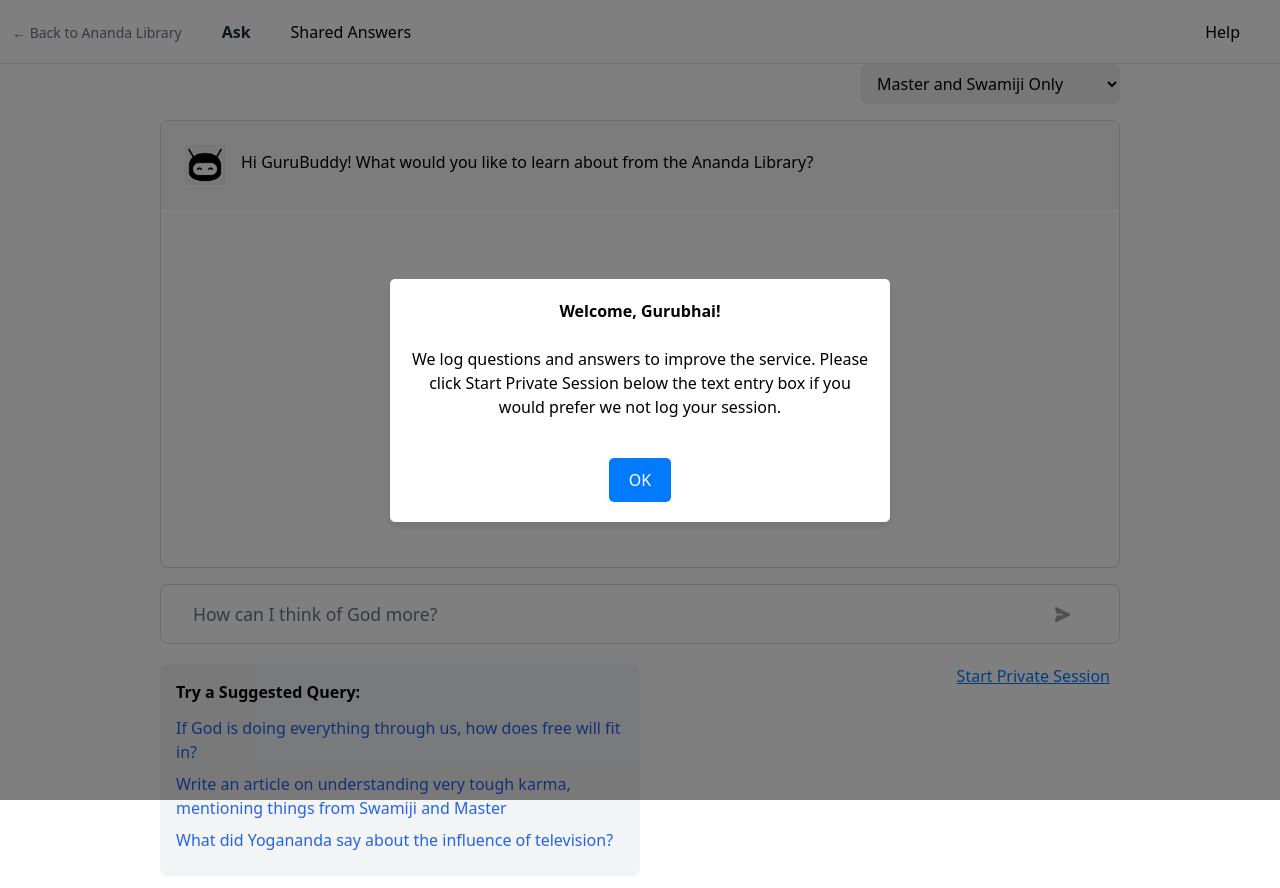
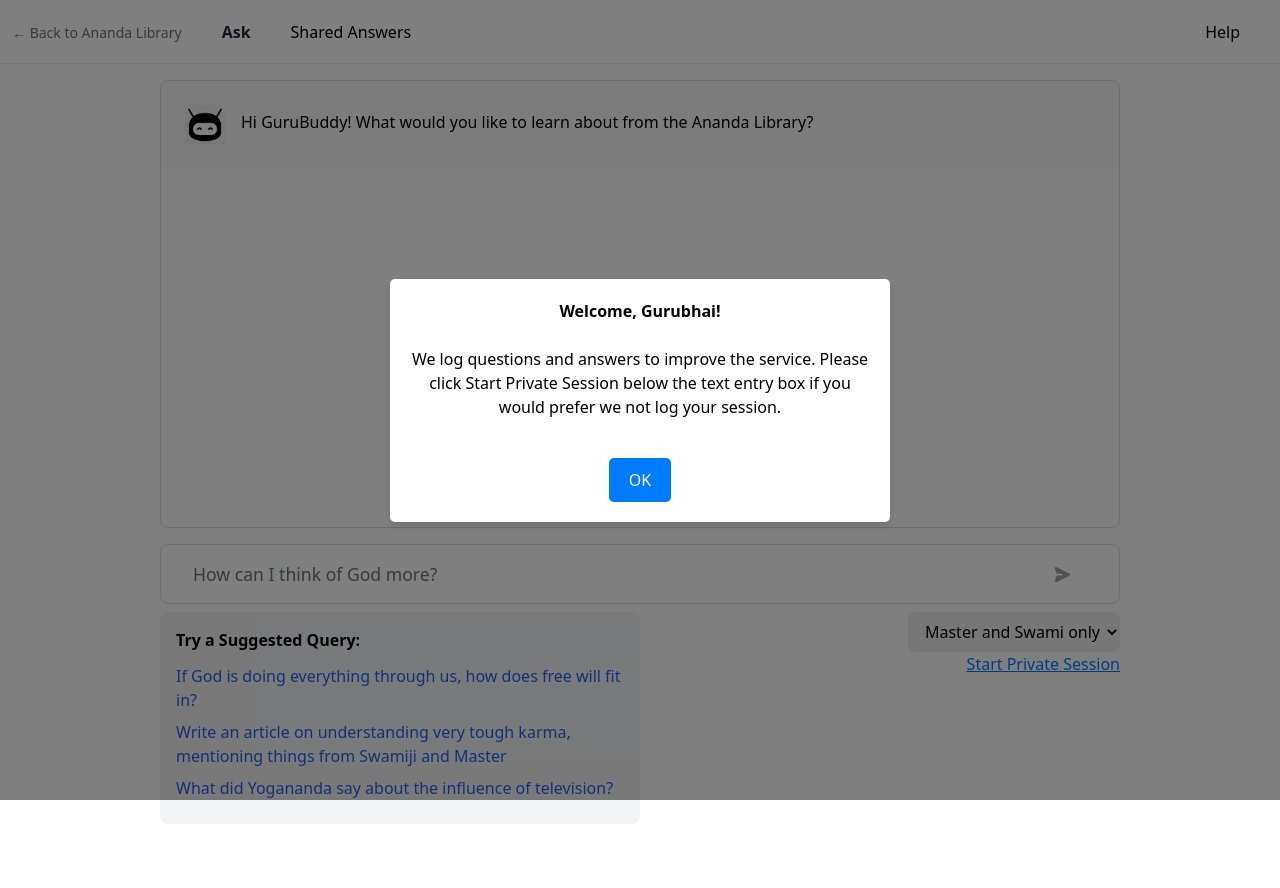
Before and after one commit to mayooear/gpt4-pdf-chatbot-langchain, a Next.js app: page / in a window 1280 px wide. Shown: the top 888 px of the page. After the commit the page ends 856 px from the top, so only its background shows below. Built offline with nearby package versions, Linux system fonts and the light colour scheme.

Commit message:
UI tweaks

```diff
--- a/components/CollectionSelector.jsx
+++ b/components/CollectionSelector.jsx
@@ -1,15 +1,15 @@
 export default function CollectionSelector({ onCollectionChange, currentCollection }) {
   return (
-    <div className="flex flex-col sm:flex-row items-center">
+    <div className="flex flex-col sm:flex-row items-center justify-end">
       <select
         id="collection"
         value={currentCollection}
         onChange={(e) => onCollectionChange(e.target.value)}
-        className="block w-full pl-3 pr-10 py-2 text-base border-gray-300
-        focus:outline-none focus:ring-indigo-500 focus:border-indigo-500 rounded-md"
+        className="block w-full pl-3 pr-1 py-2 text-base border-gray-300
+        focus:outline-none focus:ring-indigo-500 focus:border-indigo-500 rounded-md text-right"
       >
-        <option value="master_swami">Master and Swamiji Only</option>
-        <option value="whole_library">Whole Library</option>
+        <option value="master_swami">Master and Swami only</option>
+        <option value="whole_library">Whole library</option>
       </select>
     </div>
   );
--- a/pages/index.tsx
+++ b/pages/index.tsx
@@ -281,9 +281,6 @@ export default function Home() {
       {showPopup && <Popup message={popupMessage} onClose={closePopup} />}
       <Layout>
         <div className="w-3/4 mx-auto flex flex-col">
-          <div className="w-full flex justify-end items-center">
-            <CollectionSelector onCollectionChange={handleCollectionChange} currentCollection={collection} />
-          </div>
           <main className="flex flex-col justify-between items-center p-4">
             <div className={styles.cloud}>
               <div ref={messageListRef} className={styles.messagelist}>
@@ -425,11 +422,13 @@ export default function Home() {
                       <span className="block sm:inline">{error}</span>
                     </div>
                   )}
-                  <div className="flex justify-between items-start mt-5">
+                  <div className="flex justify-between items-start mt-1">
+<div className="flex justify-between items-start mt-1">
   <div className="w-1/2">
     <RandomQueries queries={randomQueries} onQueryClick={handleClick} />
   </div>
-                    <div className={`${styles.checkboxContainer} w-1/2`} style={{ textAlign: 'right', paddingRight: '10px' }}>
+  <div className="flex flex-col items-end w-1/2">
+    <CollectionSelector onCollectionChange={handleCollectionChange} currentCollection={collection} />
     <button
       type="button"
       onClick={handlePrivateSessionChange}
@@ -437,6 +436,7 @@ export default function Home() {
     >
       {privateSession ? 'Reload Page to End Private Session' : 'Start Private Session'}
     </button>
+  </div>
 </div>
                   </div>
                 </form>
```
Lines whose indentation alone changed are shown as unchanged.
